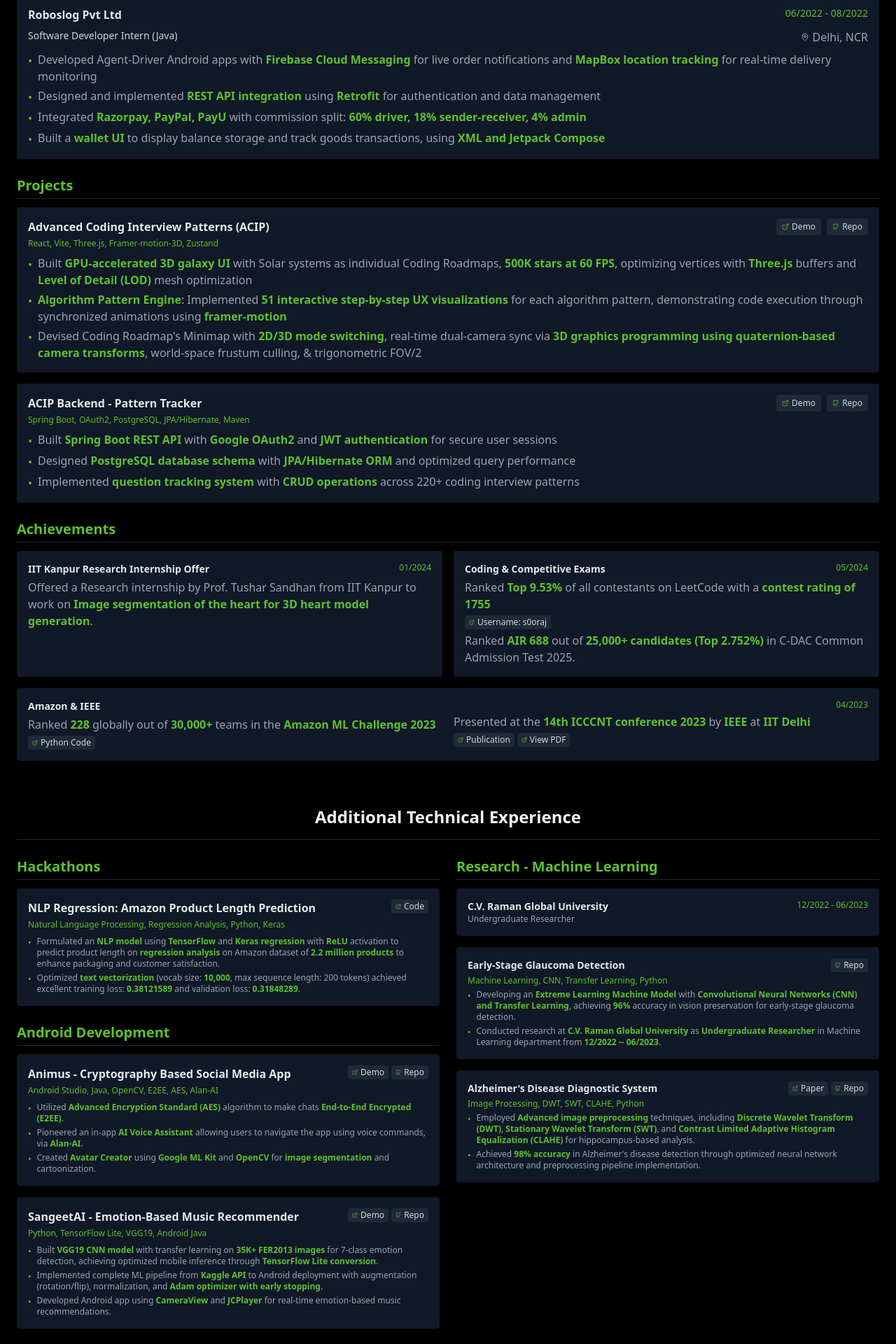
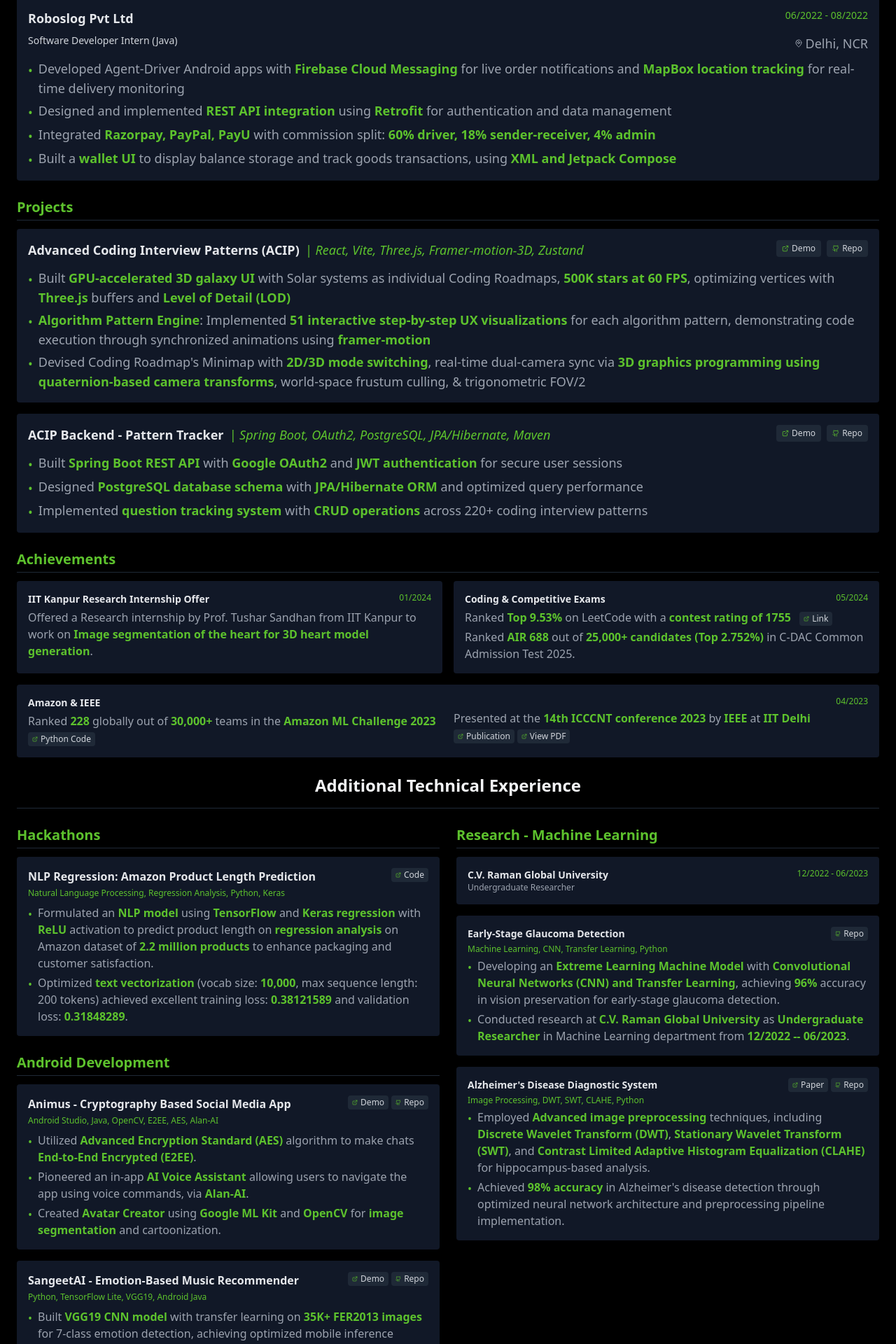
Before and after one commit to s0oraj/customizedresumeversion3, a React app: page / in a window 1280 px wide. Shown: the part 760-2680 px from the top of the page at 70% size. Built offline with nearby package versions, Linux system fonts and the light colour scheme; the HTML template or start-up script is replaced by a standard one.

Commit message:
fontchanges

```diff
--- a/src/components/sections/Achievements.tsx
+++ b/src/components/sections/Achievements.tsx
@@ -32,18 +32,15 @@
           </div>
           <p className="text-gray-400 mt-1">
             Ranked{' '}
-            <span className="font-semibold text-[#5DC22D]">Top 9.53%</span> of
-            all contestants on LeetCode with a{' '}
+            <span className="font-semibold text-[#5DC22D]">Top 9.53%</span> on LeetCode with a{' '}
             <span className="font-semibold text-[#5DC22D]">
               contest rating of 1755
-            </span>
+            </span>{' '}
+            <a href="https://leetcode.com/u/s0oraj/" target="_blank" rel="noopener noreferrer" className="inline-flex items-center text-xs bg-gray-800 hover:bg-gray-700 text-gray-300 px-1.5 py-0.5 rounded ml-2">
+              <ExternalLinkIcon size={8} className="mr-1 text-[#5DC22D]" />
+              Link
+            </a>
           </p>
-          <div className="flex flex-wrap gap-1 mt-1">
-            <a href="https://leetcode.com/u/s0oraj/" target="_blank" rel="noopener noreferrer" className="inline-flex items-center text-xs bg-gray-800 hover:bg-gray-700 text-gray-300 px-1.5 py-0.5 rounded">
-              <ExternalLinkIcon size={8} className="mr-1 text-[#5DC22D]" />
-              Username: s0oraj
-            </a>
-          </div>
           <p className="text-gray-400 mt-1">
             Ranked <span className="font-semibold text-[#5DC22D]">AIR 688</span>{' '}
             out of{' '}
--- a/src/components/sections/AdditionalTechnicalExperience.tsx
+++ b/src/components/sections/AdditionalTechnicalExperience.tsx
@@ -1,7 +1,7 @@
 import React from 'react';
 export function AdditionalTechnicalExperience() {
   return <div className="border-b border-gray-800 pb-4 mb-6">
-      <h2 className="text-2xl font-bold text-center text-gray-100"  style={{paddingTop: '40px'}}>
+      <h2 className="text-2xl font-bold text-center text-gray-100" >
         Additional Technical Experience
       </h2>
     </div>;
--- a/src/components/sections/AndroidDev.tsx
+++ b/src/components/sections/AndroidDev.tsx
@@ -25,7 +25,7 @@
             Android Studio, Java, OpenCV, E2EE, AES, Alan-AI
           </p>
           <ul className="space-y-1">
-            <li className="flex items-start text-xs text-gray-400">
+            <li className="flex items-start text-gray-400">
               <span className="text-[#5DC22D] mr-2 mt-0.5">•</span>
               <span>
                 Utilized{' '}
@@ -39,7 +39,7 @@
                 .
               </span>
             </li>
-            <li className="flex items-start text-xs text-gray-400">
+            <li className="flex items-start text-gray-400">
               <span className="text-[#5DC22D] mr-2 mt-0.5">•</span>
               <span>
                 Pioneered an in-app{' '}
@@ -50,7 +50,7 @@
                 <span className="font-semibold text-[#5DC22D]">Alan-AI</span>.
               </span>
             </li>
-            <li className="flex items-start text-xs text-gray-400">
+            <li className="flex items-start text-gray-400">
               <span className="text-[#5DC22D] mr-2 mt-0.5">•</span>
               <span>
                 Created{' '}
@@ -91,7 +91,7 @@
             Python, TensorFlow Lite, VGG19, Android Java
           </p>
           <ul className="space-y-1">
-            <li className="flex items-start text-xs text-gray-400">
+            <li className="flex items-start text-gray-400">
               <span className="text-[#5DC22D] mr-2 mt-0.5">•</span>
               <span>
                 Built{' '}
@@ -110,7 +110,7 @@
                 .
               </span>
             </li>
-            <li className="flex items-start text-xs text-gray-400">
+            <li className="flex items-start text-gray-400">
               <span className="text-[#5DC22D] mr-2 mt-0.5">•</span>
               <span>
                 Implemented complete ML pipeline from{' '}
@@ -123,7 +123,7 @@
                 .
               </span>
             </li>
-            <li className="flex items-start text-xs text-gray-400">
+            <li className="flex items-start text-gray-400">
               <span className="text-[#5DC22D] mr-2 mt-0.5">•</span>
               <span>
                 Developed Android app using{' '}
--- a/src/components/sections/Experience.tsx
+++ b/src/components/sections/Experience.tsx
@@ -7,7 +7,7 @@
     position: 'Data Engineer L2 - Top 4 BFSI Client',
     period: '03/2025 - Present',
     location: 'Hyderabad',
-    points: ['Building <span class="font-semibold text-[#5DC22D]">distributed systems</span> for processing <span class="font-semibold text-[#5DC22D]">multi-terabyte datasets</span> through <span class="font-semibold text-[#5DC22D]">Genesis DataMart</span>, handling data flows from PP files through NGL/DRI processes to holding layers', 'Optimizing PySpark <span class="font-semibold text-[#5DC22D]">Directed Acyclic Graph (DAG)</span> execution using <span class="font-semibold text-[#5DC22D]">topological sorting algorithms</span> for <span class="font-semibold text-[#5DC22D]">SUBGL processes</span> and <span class="font-semibold text-[#5DC22D]">backfeed mechanisms</span> with STR/SRU adjustment components', 'Implementing <span class="font-semibold text-[#5DC22D]">SQL/Hive partitioning strategies</span> for banking data across dual holding layers and BSS file processing', 'Processing <span class="font-semibold text-[#5DC22D]">multi-stream PP-SGL reconciliation</span> via <span class="font-semibold text-[#5DC22D]">BTEQ scripts</span> and <span class="font-semibold text-[#5DC22D]">STDDEF processes</span> with <span class="font-semibold text-[#5DC22D]">Teradata</span>', 'Developing <span class="font-semibold text-[#5DC22D]">pipelines</span> with <span class="font-semibold text-[#5DC22D]">checkpoint mechanisms</span> for downstream GLRS, IFRS9, Y9C, RUBY integration']
+    points: ['Building <span class="font-semibold text-[#5DC22D]">distributed systems</span> for processing <span class="font-semibold text-[#5DC22D]">multi-terabyte datasets</span> through <span class="font-semibold text-[#5DC22D]">Genesis DataMart</span>, handling data flows from PP files through NGL/DRI processes to holding layers', 'Optimizing PySpark <span class="font-semibold text-[#5DC22D]">Directed Acyclic Graph (DAG)</span> execution using <span class="font-semibold text-[#5DC22D]">topological sorting algorithms</span> for <span class="font-semibold text-[#5DC22D]">SUBGL processes</span> and <span class="font-semibold text-[#5DC22D]">backfeed mechanisms</span> with STR/SRU components', 'Implementing <span class="font-semibold text-[#5DC22D]">SQL/Hive partitioning strategies</span> for banking data across dual holding layers and BSS file processing', 'Processing <span class="font-semibold text-[#5DC22D]">multi-stream PP-SGL reconciliation</span> via <span class="font-semibold text-[#5DC22D]">BTEQ scripts</span> and <span class="font-semibold text-[#5DC22D]">STDDEF processes</span> with <span class="font-semibold text-[#5DC22D]">Teradata</span>', 'Developing <span class="font-semibold text-[#5DC22D]">pipelines</span> with <span class="font-semibold text-[#5DC22D]">checkpoint mechanisms</span> for downstream GLRS, IFRS9, Y9C, RUBY integration']
   }, {
     company: 'Roboslog Pvt Ltd',
     position: 'Software Developer Intern (Java)',
@@ -20,18 +20,18 @@
       <div className="space-y-4 mt-3">
         {experiences.map((exp, index) => <div key={index} className="bg-gray-900 p-4 rounded">
             <div className="flex justify-between items-start mb-2">
-              <h3 className="text-gray-200 font-semibold">{exp.company}</h3>
+              <h3 className="text-lg text-lg text-gray-200 font-semibold">{exp.company}</h3>
               <span className="text-[#5DC22D] text-sm">{exp.period}</span>
             </div>
             <div className="flex justify-between items-start mb-2">
-              <p className="text-sm text-gray-300">{exp.position}</p>
-              <div className="flex items-center text-gray-400">
+              <p className="text-sm text-lg text-lg text-gray-300">{exp.position}</p>
+              <div className="flex items-center text-lg text-lg text-gray-400">
                 <MapPinIcon size={12} className="mr-1" />
                 <span>{exp.location}</span>
               </div>
             </div>
             <ul className="space-y-1 mt-2">
-              {exp.points.map((point, idx) => <li key={idx} className="flex items-start text-gray-400">
+              {exp.points.map((point, idx) => <li key={idx} className="flex items-start text-lg text-lg text-gray-400">
                   <span className="text-[#5DC22D] mr-2 mt-0.5">•</span>
                   <span dangerouslySetInnerHTML={{
               __html: point
--- a/src/components/sections/Hackathons.tsx
+++ b/src/components/sections/Hackathons.tsx
@@ -20,7 +20,7 @@
           </p>
         </div>
         <ul className="space-y-1">
-          <li className="flex items-start text-xs text-gray-400">
+          <li className="flex items-start text-gray-400">
             <span className="text-[#5DC22D] mr-2 mt-0.5">•</span>
             <span>
               Formulated an{' '}
@@ -43,7 +43,7 @@
               to enhance packaging and customer satisfaction.
             </span>
           </li>
-          <li className="flex items-start text-xs text-gray-400">
+          <li className="flex items-start text-gray-400">
             <span className="text-[#5DC22D] mr-2 mt-0.5">•</span>
             <span>
               Optimized{' '}
--- a/src/components/sections/Header.tsx
+++ b/src/components/sections/Header.tsx
@@ -1,7 +1,8 @@
 import React from 'react';
 import { AtSignIcon, GithubIcon, LinkedinIcon, PhoneIcon, MapPinIcon } from 'lucide-react';
+
 export function Header() {
-  return <div className="border-b border-gray-800 pb-4">
+  return <div>
       <div className="flex flex-col md:flex-row items-start md:items-center justify-between">
         <div className="flex items-center">
           {/* Cohesity Logo */}
@@ -56,24 +57,28 @@
             </div>
           </div>
         </div>
-        {/* Education Column */}
+
+{/* Education Column */}
         <div className="bg-gray-900 p-3 rounded">
           <div className="flex justify-between items-start">
             <div>
               <h3 className="text-gray-200 font-semibold">
                 C.V. Raman Global University
               </h3>
-              <p className="text-sm text-gray-400">B.Tech in CS & IT</p>
-              <p className="text-xs text-gray-500">Bhubaneshwar, Odisha</p>
+              <div className="flex items-center gap-3">
+                <p className="text-sm text-gray-400">B.Tech in CS & IT</p>
+                <div className="bg-[#5DC22D] text-black text-xs px-2 py-0.5 rounded font-medium">
+                  CGPA: 8.5
+                </div>
+              </div>
             </div>
             <div className="text-right">
               <span className="text-[#5DC22D] text-sm">06/2024</span>
-              <div className="bg-[#5DC22D] text-black text-xs px-2 py-0.5 rounded mt-1 font-medium">
-                CGPA: 8.5
-              </div>
+              <p className="text-xs text-gray-500 mt-1">Bhubaneshwar, Odisha</p>
             </div>
           </div>
         </div>
+
       </div>
     </div>;
 }
--- a/src/components/sections/Projects.tsx
+++ b/src/components/sections/Projects.tsx
@@ -1,13 +1,14 @@
 import React from 'react';
 import { SectionTitle } from '../ui/SectionTitle';
 import { ExternalLinkIcon, GithubIcon } from 'lucide-react';
+
 export function Projects() {
   const projects = [{
     title: 'Advanced Coding Interview Patterns (ACIP)',
     link: 'https://acip.vercel.app/',
     repo: 'https://github.com/s0oraj/acip',
     technologies: 'React, Vite, Three.js, Framer-motion-3D, Zustand',
-    points: ['Built <span class="font-semibold text-[#5DC22D]">GPU-accelerated 3D galaxy UI</span> with Solar systems as individual Coding Roadmaps, <span class="font-semibold text-[#5DC22D]">500K stars at 60 FPS</span>, optimizing vertices with <span class="font-semibold text-[#5DC22D]">Three.js</span> buffers and <span class="font-semibold text-[#5DC22D]">Level of Detail (LOD)</span> mesh optimization', '<span class="font-semibold text-[#5DC22D]">Algorithm Pattern Engine</span>: Implemented <span class="font-semibold text-[#5DC22D]">51 interactive step-by-step UX visualizations</span> for each algorithm pattern, demonstrating code execution through synchronized animations using <span class="font-semibold text-[#5DC22D]">framer-motion</span>', 'Devised Coding Roadmap\'s Minimap with <span class="font-semibold text-[#5DC22D]">2D/3D mode switching</span>, real-time dual-camera sync via <span class="font-semibold text-[#5DC22D]">3D graphics programming using quaternion-based camera transforms</span>, world-space frustum culling, & trigonometric FOV/2']
+    points: ['Built <span class="font-semibold text-[#5DC22D]">GPU-accelerated 3D galaxy UI</span> with Solar systems as individual Coding Roadmaps, <span class="font-semibold text-[#5DC22D]">500K stars at 60 FPS</span>, optimizing vertices with <span class="font-semibold text-[#5DC22D]">Three.js</span> buffers and <span class="font-semibold text-[#5DC22D]">Level of Detail (LOD)</span>', '<span class="font-semibold text-[#5DC22D]">Algorithm Pattern Engine</span>: Implemented <span class="font-semibold text-[#5DC22D]">51 interactive step-by-step UX visualizations</span> for each algorithm pattern, demonstrating code execution through synchronized animations using <span class="font-semibold text-[#5DC22D]">framer-motion</span>', 'Devised Coding Roadmap\'s Minimap with <span class="font-semibold text-[#5DC22D]">2D/3D mode switching</span>, real-time dual-camera sync via <span class="font-semibold text-[#5DC22D]">3D graphics programming using quaternion-based camera transforms</span>, world-space frustum culling, & trigonometric FOV/2']
   }, {
     title: 'ACIP Backend - Pattern Tracker',
     link: 'https://github.com/s0oraj/pattern-tracker',
@@ -15,28 +16,33 @@
     technologies: 'Spring Boot, OAuth2, PostgreSQL, JPA/Hibernate, Maven',
     points: ['Built <span class="font-semibold text-[#5DC22D]">Spring Boot REST API</span> with <span class="font-semibold text-[#5DC22D]">Google OAuth2</span> and <span class="font-semibold text-[#5DC22D]">JWT authentication</span> for secure user sessions', 'Designed <span class="font-semibold text-[#5DC22D]">PostgreSQL database schema</span> with <span class="font-semibold text-[#5DC22D]">JPA/Hibernate ORM</span> and optimized query performance', 'Implemented <span class="font-semibold text-[#5DC22D]">question tracking system</span> with <span class="font-semibold text-[#5DC22D]">CRUD operations</span> across 220+ coding interview patterns']
   }];
+
   return <div>
       <SectionTitle>Projects</SectionTitle>
       <div className="space-y-4 mt-3">
         {projects.map((project, index) => <div key={index} className="bg-gray-900 p-4 rounded">
             <div className="flex justify-between items-start">
-              <h3 className="text-gray-200 font-semibold">{project.title}</h3>
+              <div>
+                <h3 className="text-lg text-lg text-gray-200 font-semibold">
+                  {project.title}
+                  <span className="text-[#5DC22D] font-normal italic ml-2">
+                    | {project.technologies}
+                  </span>
+                </h3>
+              </div>
               <div className="flex gap-2">
-                <a href={project.link} target="_blank" rel="noopener noreferrer" className="inline-flex items-center text-xs bg-gray-800 hover:bg-gray-700 text-gray-300 px-2 py-1 rounded">
+                <a href={project.link} target="_blank" rel="noopener noreferrer" className="inline-flex items-center text-xs bg-gray-800 hover:bg-gray-700 text-lg text-lg text-gray-300 px-2 py-1 rounded">
                   <ExternalLinkIcon size={10} className="mr-1 text-[#5DC22D]" />
                   Demo
                 </a>
-                <a href={project.repo} target="_blank" rel="noopener noreferrer" className="inline-flex items-center text-xs bg-gray-800 hover:bg-gray-700 text-gray-300 px-2 py-1 rounded">
+                <a href={project.repo} target="_blank" rel="noopener noreferrer" className="inline-flex items-center text-xs bg-gray-800 hover:bg-gray-700 text-lg text-lg text-gray-300 px-2 py-1 rounded">
                   <GithubIcon size={10} className="mr-1 text-[#5DC22D]" />
                   Repo
                 </a>
               </div>
             </div>
-            <div className="text-xs text-[#5DC22D] mt-1 mb-2">
-              {project.technologies}
-            </div>
-            <ul className="space-y-1">
-              {project.points.map((point, idx) => <li key={idx} className="flex items-start text-gray-400">
+            <ul className="space-y-1 mt-3">
+              {project.points.map((point, idx) => <li key={idx} className="flex items-start text-lg text-gray-400">
                   <span className="text-[#5DC22D] mr-2 mt-0.5">•</span>
                   <span dangerouslySetInnerHTML={{
               __html: point
--- a/src/components/sections/Research.tsx
+++ b/src/components/sections/Research.tsx
@@ -32,7 +32,7 @@
             Machine Learning, CNN, Transfer Learning, Python
           </p>
           <ul className="space-y-1">
-            <li className="flex items-start text-xs text-gray-400">
+            <li className="flex items-start text-gray-400">
               <span className="text-[#5DC22D] mr-2 mt-0.5">•</span>
               <span>
                 Developing an{' '}
@@ -49,7 +49,7 @@
                 detection.
               </span>
             </li>
-            <li className="flex items-start text-xs text-gray-400">
+            <li className="flex items-start text-gray-400">
               <span className="text-[#5DC22D] mr-2 mt-0.5">•</span>
               <span>
                 Conducted research at{' '}
@@ -90,7 +90,7 @@
             Image Processing, DWT, SWT, CLAHE, Python
           </p>
           <ul className="space-y-1">
-            <li className="flex items-start text-xs text-gray-400">
+            <li className="flex items-start text-gray-400">
               <span className="text-[#5DC22D] mr-2 mt-0.5">•</span>
               <span>
                 Employed{' '}
@@ -112,7 +112,7 @@
                 for hippocampus-based analysis.
               </span>
             </li>
-            <li className="flex items-start text-xs text-gray-400">
+            <li className="flex items-start text-gray-400">
               <span className="text-[#5DC22D] mr-2 mt-0.5">•</span>
               <span>
                 Achieved{' '}
```
